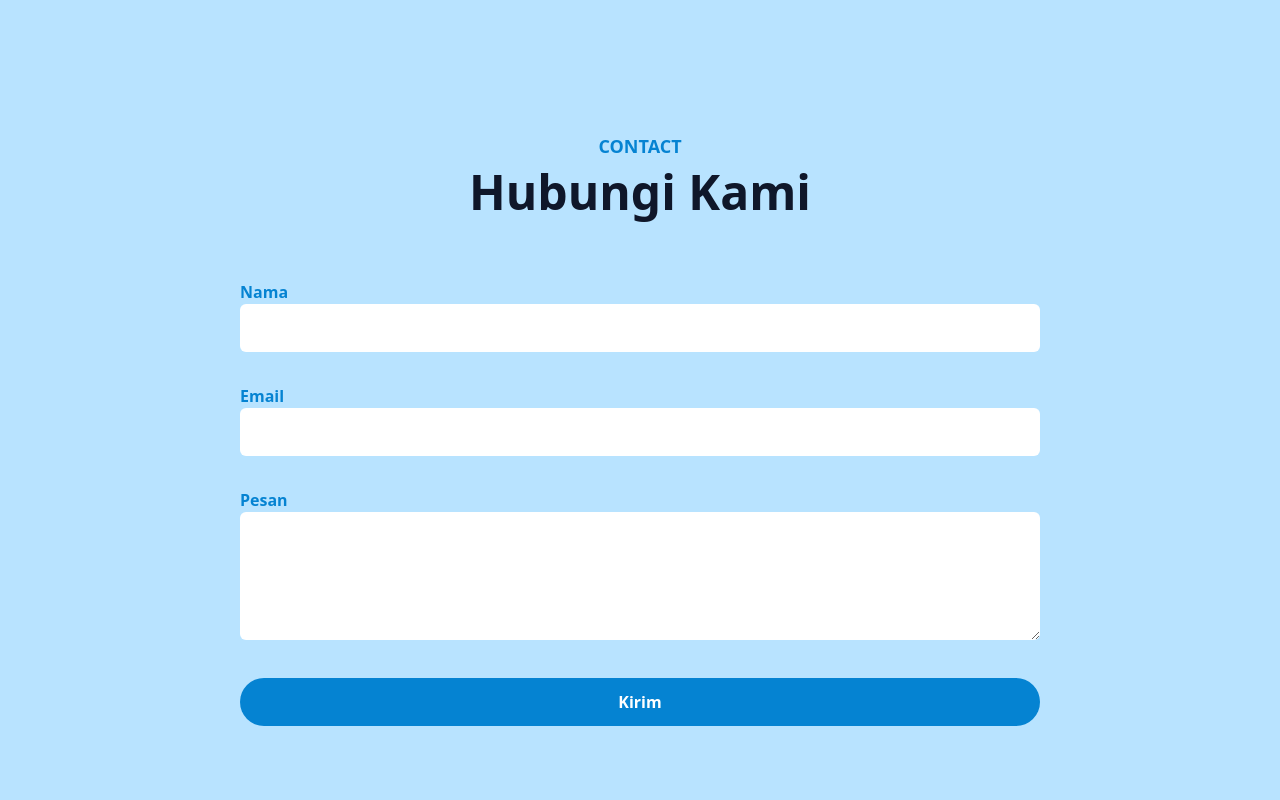
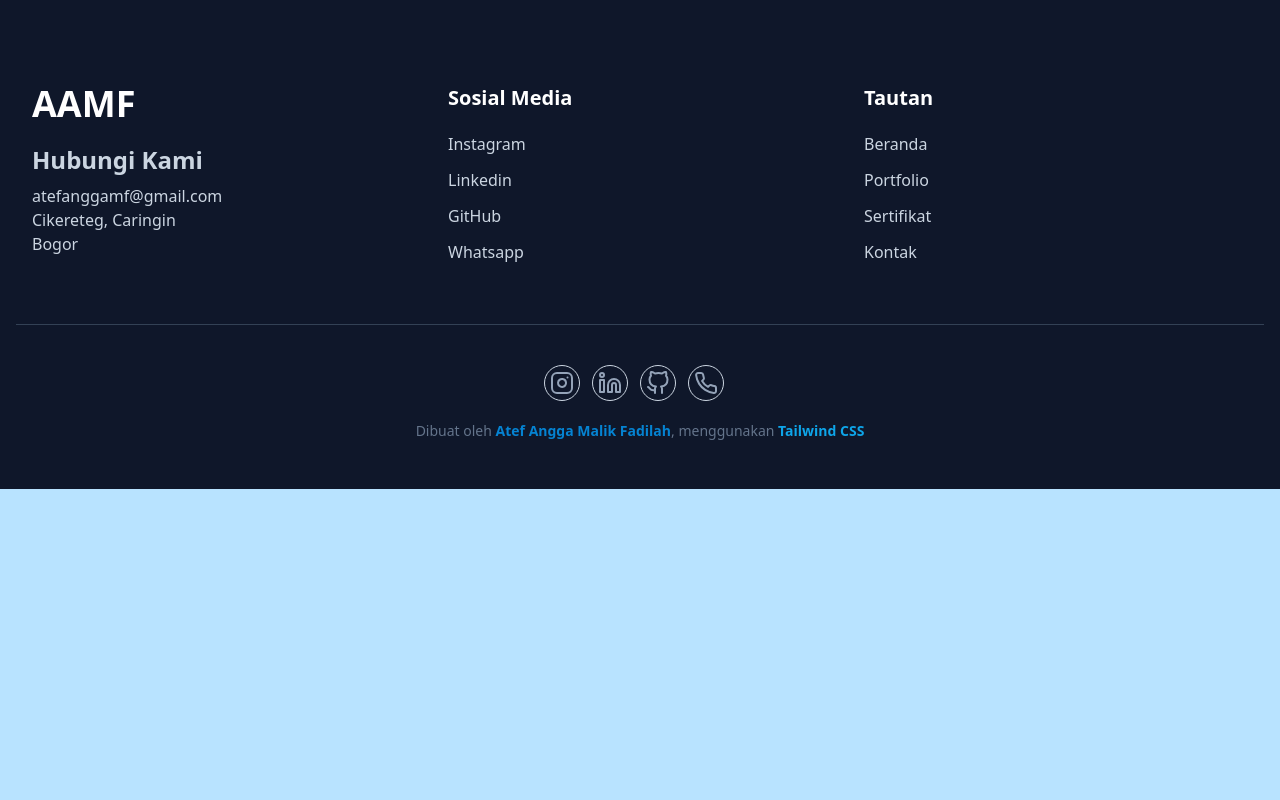
Before and after one commit to AtefAnggaMalikFadilah/personal-web, a website: page index.html in a window 1280 px wide. Shown: the part 3920-4720 px from the top of the page. After the commit the page ends 4409 px from the top, so only its background shows below. Drawn offline with nearby package versions, Linux system fonts and the light colour scheme.

Commit message:
delete form

```diff
--- a/index.html
+++ b/index.html
@@ -198,38 +198,6 @@
     </section>
     <!-- blog section end -->
 
-    <!-- contact section start -->
-    <section id="contact" class="pt-36 pb-32">
-        <div class="container">
-            <div class="w-full px-4">
-                <div class="max-w-xl mx-auto text-center mb-16">
-                    <h4 class="font-bold text-lg text-primary mb-2">CONTACT</h4>
-                    <h2 class="font-bold text-dark text-3xl mb-3 sm:text-4xl lg:text-5xl">Hubungi Kami</h2>
-                </div>
-            </div>
-            <form action="">
-                <div class="w-full lg:w-2/3 lg:mx-auto">
-                    <div class="w-full px-4 mb-8">
-                        <label for="name" class="text-base font-bold text-primary">Nama</label>
-                        <input type="text" name="name" id="name" class="w-full bg-white text-dark p-3 rounded-md focus:outline-none focus:ring-primary focus:ring-1 focus:border-primary">
-                    </div>
-                    <div class="w-full px-4 mb-8">
-                        <label for="email" class="text-base font-bold text-primary">Email</label>
-                        <input type="email" name="email" id="email" class="w-full bg-white text-dark p-3 rounded-md focus:outline-none focus:ring-primary focus:ring-1 focus:border-primary">
-                    </div>
-                    <div class="w-full px-4 mb-8">
-                        <label for="message" class="text-base font-bold text-primary">Pesan</label>
-                        <textarea type="message" name="message" id="message" class="w-full bg-white text-dark p-3 rounded-md focus:outline-none focus:ring-primary focus:ring-1 focus:border-primary h-32"></textarea>
-                    </div>
-                    <div class="w-full px-4">
-                        <button class="text-base font-semibold text-white bg-primary py-3 px-8 rounded-full w-full hover:opacity-80 hover:shadow-lg transition duration-500">Kirim</button>
-                    </div>
-                </div>
-            </form>
-        </div>
-    </section>
-    <!-- contact section end -->
-
     <!-- footer start -->
     <footer class="bg-dark pt-24 pb-12">
         <div class="container">
```
